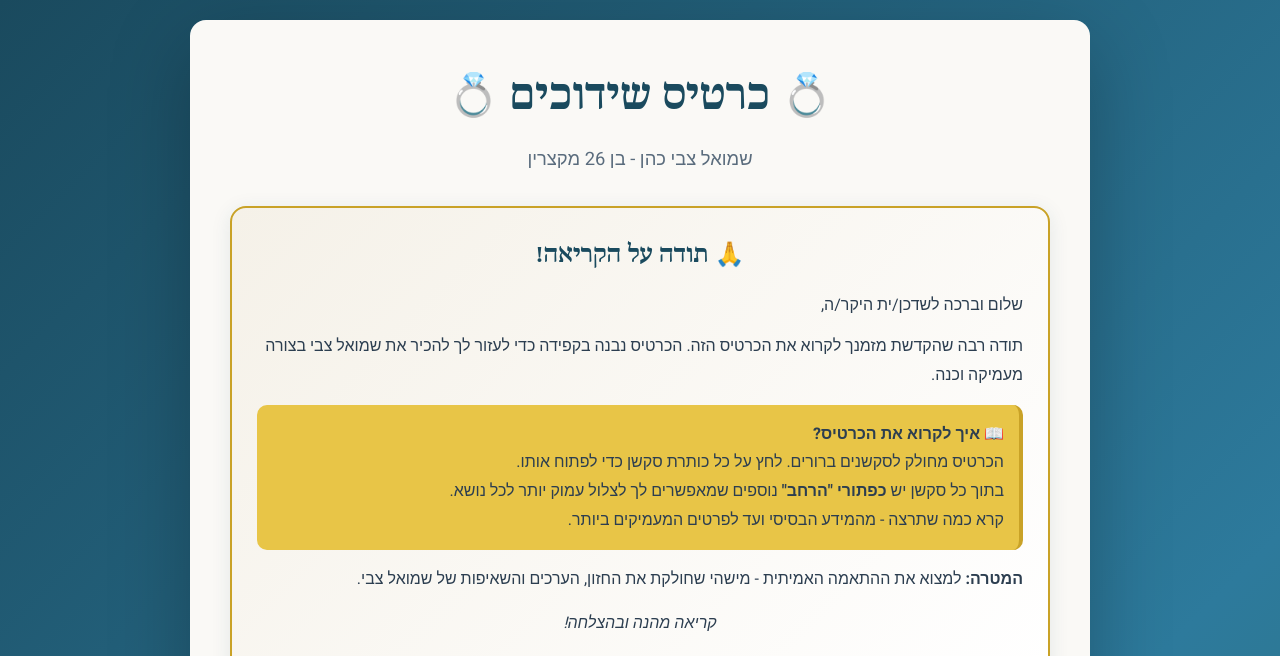
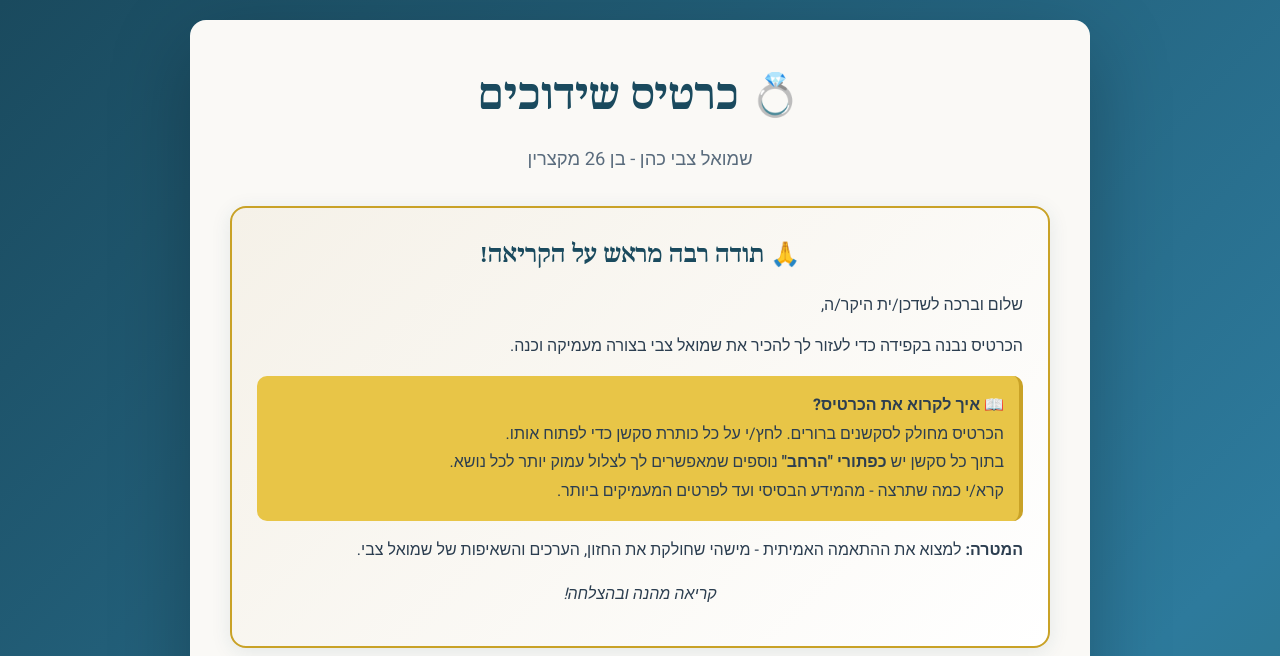
Before and after one commit to shmueltzvi76/My-shidduch-card, a plain HTML site: page index.html in a window 1280 px wide. Shown: the top 656 px of the page. Drawn offline with Linux system fonts and the light colour scheme.

Commit message:
Update index.html

```diff
--- a/index.html
+++ b/index.html
@@ -425,20 +425,20 @@
 </head>
 <body>
     <div class="container">
-        <h1>💍 כרטיס שידוכים 💍</h1>
+        <h1>💍 כרטיס שידוכים </h1>
         <p class="subtitle">שמואל צבי כהן - בן 26 מקצרין</p>
 
         <!-- Intro Thank You Section -->
         <div class="intro-thank-you">
-            <h2>🙏 תודה על הקריאה!</h2>
+            <h2>🙏 תודה רבה מראש על הקריאה!</h2>
             <p>שלום וברכה לשדכן/ית היקר/ה,</p>
-            <p>תודה רבה שהקדשת מזמנך לקרוא את הכרטיס הזה. הכרטיס נבנה בקפידה כדי לעזור לך להכיר את שמואל צבי בצורה מעמיקה וכנה.</p>
+            <p> הכרטיס נבנה בקפידה כדי לעזור לך להכיר את שמואל צבי בצורה מעמיקה וכנה.</p>
 
             <div class="intro-highlight">
                 <strong>📖 איך לקרוא את הכרטיס?</strong><br>
-                הכרטיס מחולק לסקשנים ברורים. לחץ על כל כותרת סקשן כדי לפתוח אותו.<br>
+                הכרטיס מחולק לסקשנים ברורים. לחץ/י על כל כותרת סקשן כדי לפתוח אותו.<br>
                 בתוך כל סקשן יש <strong>כפתורי "הרחב"</strong> נוספים שמאפשרים לך לצלול עמוק יותר לכל נושא.<br>
-                קרא כמה שתרצה - מהמידע הבסיסי ועד לפרטים המעמיקים ביותר.
+                קרא/י כמה שתרצה - מהמידע הבסיסי ועד לפרטים המעמיקים ביותר.
             </div>
 
             <p><strong>המטרה:</strong> למצוא את ההתאמה האמיתית - מישהי שחולקת את החזון, הערכים והשאיפות של שמואל צבי.</p>
```
